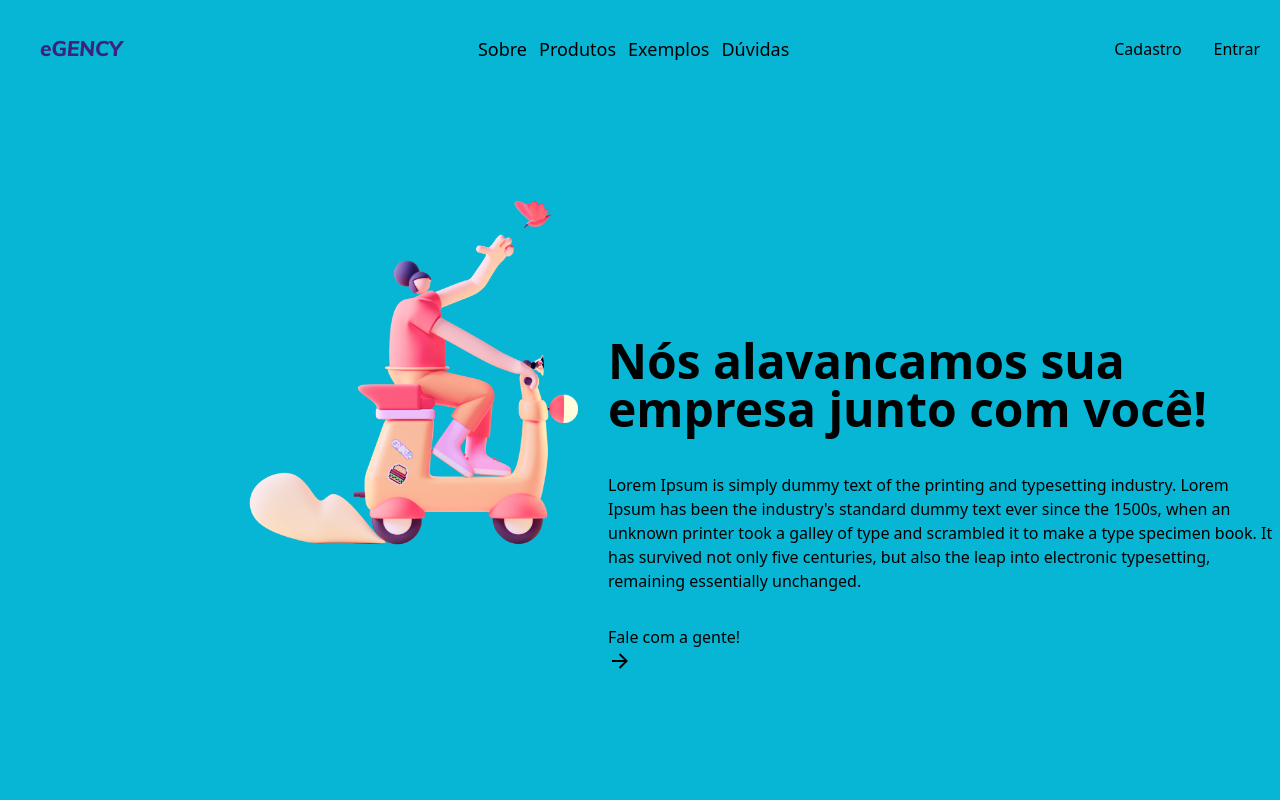
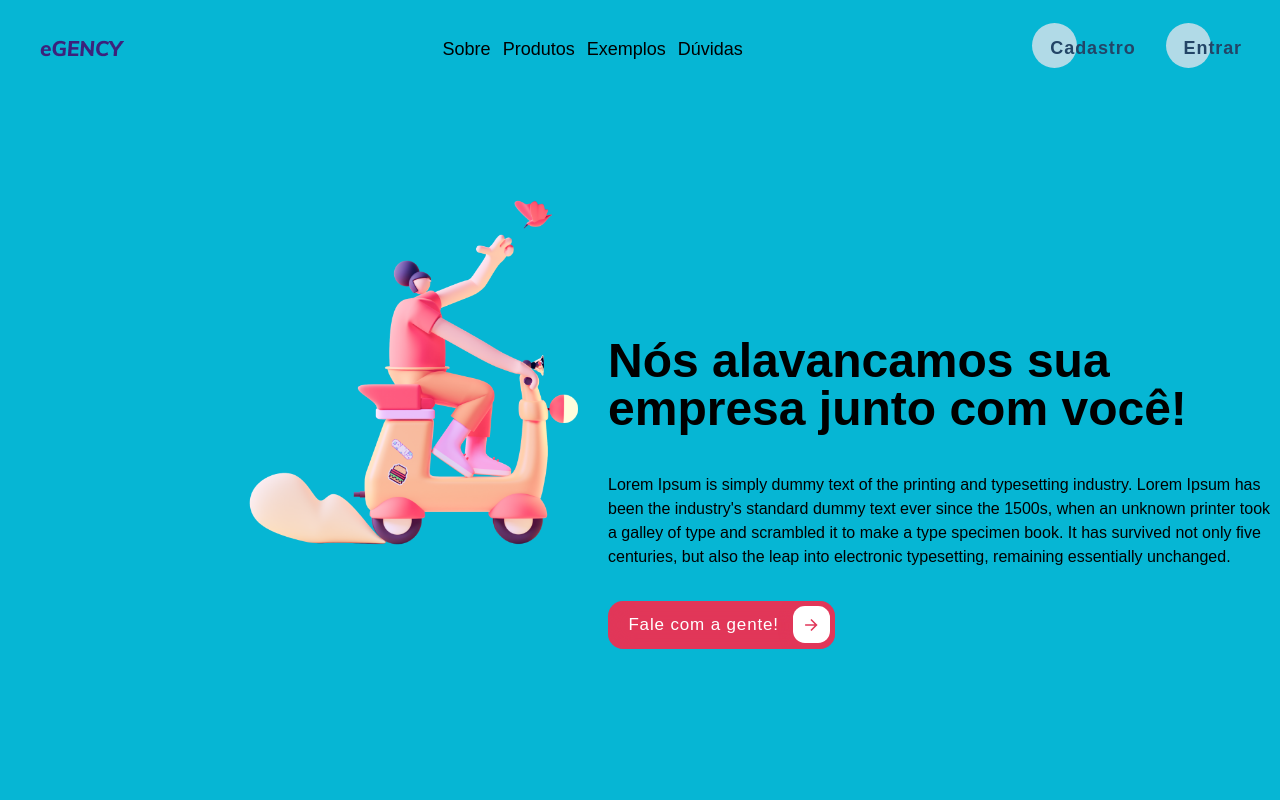
Before and after one commit to LeonardoAlves04/typePage, a React (Create React App) app: page / in a window 1280 px wide. Shown: the top 800 px of the page. Built offline with nearby package versions, Linux system fonts and the light colour scheme.

Commit message:
styling components (hover, size,color)

```diff
--- a/src/index.css
+++ b/src/index.css
@@ -4,4 +4,125 @@
 
 html {
   scroll-behavior: smooth;
+  font-family: "Ubuntu", sans-serif;
 }
+
+.io-button {
+  background: #e13759;
+  color: white;
+  font-family: inherit;
+  padding: 0.35em;
+  padding-left: 1.2em;
+  font-size: 17px;
+  font-weight: 500;
+  border-radius: 0.9em;
+  border: none;
+  letter-spacing: 0.05em;
+  display: flex;
+  align-items: center;
+  box-shadow: inset 0 0 1.6em -0.6em #e13759;
+  overflow: hidden;
+  position: relative;
+  height: 2.8em;
+  padding-right: 3.3em;
+}
+
+.io-button .icon {
+  background: white;
+  margin-left: 1em;
+  position: absolute;
+  display: flex;
+  align-items: center;
+  justify-content: center;
+  height: 2.2em;
+  width: 2.2em;
+  border-radius: 0.7em;
+  box-shadow: 0.1em 0.1em 0.6em 0.2em #e13759;
+  right: 0.3em;
+  transition: all 0.3s;
+}
+
+.io-button:hover .icon {
+  width: calc(100% - 0.6em);
+}
+
+.io-button .icon svg {
+  width: 1.1em;
+  transition: transform 0.3s;
+  color: #e13759;
+}
+
+.io-button:hover .icon svg {
+  transform: translateX(0.1em);
+}
+
+.io-button:active .icon {
+  transform: scale(0.95);
+}
+
+.cta {
+  position: relative;
+  margin: auto;
+  padding: 12px 18px;
+  transition: all 0.2s ease;
+  border: none;
+  background: none;
+}
+
+.cta:before {
+  content: "";
+  position: absolute;
+  top: 0;
+  left: 0;
+  display: block;
+  border-radius: 50px;
+  background: #b1dae7;
+  width: 45px;
+  height: 45px;
+  transition: all 0.3s ease;
+}
+
+.cta span {
+  position: relative;
+  font-family: "Ubuntu", sans-serif;
+  font-size: 18px;
+  font-weight: 700;
+  letter-spacing: 0.05em;
+  color: #234567;
+}
+
+.cta svg {
+  position: relative;
+  top: 0;
+  margin-left: 10px;
+  fill: none;
+  stroke-linecap: round;
+  stroke-linejoin: round;
+  stroke: #234567;
+  stroke-width: 2;
+  transform: translateX(-5px);
+  transition: all 0.3s ease;
+}
+
+.cta:hover:before {
+  width: 100%;
+  background: #b1dae7;
+}
+
+.cta:hover svg {
+  transform: translateX(0);
+}
+
+.cta:active {
+  transform: scale(0.95);
+}
+
+.zoom {
+  transition: transform 0.8s; /* Animation */
+}
+
+.zoom:hover {
+  transform: scale(
+    1.1
+  ); /* (150% zoom - Note: if the zoom is too large, it will go outside of the viewport) */
+}
```
